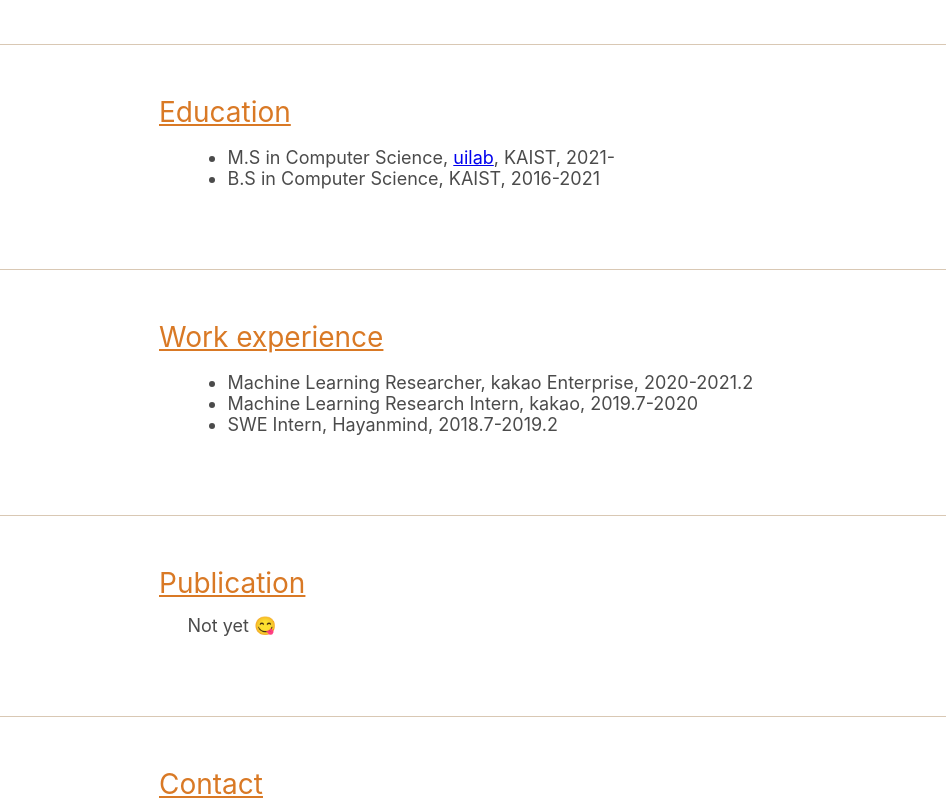
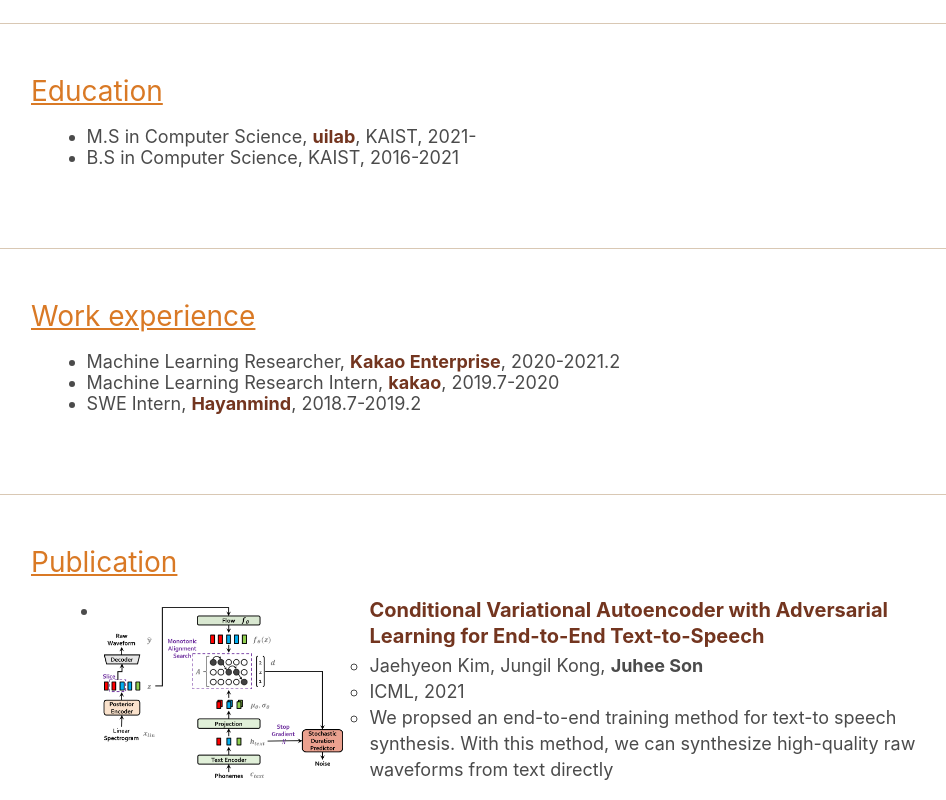
Before and after one commit to juheeuu/blog, a React (Create React App) app: page / in a window 1280 px wide. Shown: the part 600-1400 px from the top of the page, without its empty margins (171-1117 px from the left). Built offline with nearby package versions, Linux system fonts and the light colour scheme.

Commit message:
append publication

```diff
--- a/src/App.css
+++ b/src/App.css
@@ -51,3 +51,17 @@ hr {
   background-color:#D9C8B4;
   height: 1px;
 }
+
+a:link {
+  color:#73351F;
+  text-decoration: none;
+  font-weight: bold;
+}
+a:visited {
+  color:#73351F;
+  text-decoration: none;
+ }
+a:hover {
+  color:red;
+  text-decoration: underline;
+ }
--- a/src/App.js
+++ b/src/App.js
@@ -1,17 +1,20 @@
 
 import profile_img from './profile.jpeg';
+import vits_img from './publication/vits.jpeg';
 import {Section} from './Section.js';
+import {Publication} from './Publication.js';
+
 import './App.css';
 
 function App() {
 
   const text_div =
-    <div style={{marginLeft: '3vw', marginBottom: 20, marginTop: 15, fontSize: 18, font: 'Fira Sans', color: '#4b4b4b'}}>
-      Hi! I am Juhee Son, MS student at KAIST Schoole of Computing, advised by <a href="https://aliceoh9.github.io/">Alice Oh</a>. My research interests are non-autoregressive sequence generation, controllable language generation
+    <div style={{marginLeft: '2vw', marginBottom: 20, marginTop: 15, fontSize: 18, font: 'Fira Sans', color: '#4b4b4b'}}>
+      Hi! I am Juhee Son, MS student at KAIST School of Computing, advised by <a href="https://aliceoh9.github.io/">Alice Oh</a>. My research interests are non-autoregressive sequence generation, controllable language generation
     </div>
 
   const education_div =
-    <div style={{marginLeft: '3vw', marginBottom: 20, marginTop: 15, fontSize: 18, font: 'Fira Sans', color: '#4b4b4b'}}>
+    <div style={{marginLeft: '2vw', marginBottom: 20, marginTop: 15, fontSize: 18, font: 'Fira Sans', color: '#4b4b4b'}}>
       <ul>
         <li>
           M.S in Computer Science, <a href="https://uilab.kaist.ac.kr/">uilab</a>, KAIST, 2021-
@@ -23,23 +26,34 @@ function App() {
     </div>
 
 const work_experience =
-  <div style={{marginLeft: '3vw', marginBottom: 20, marginTop: 15, fontSize: 18, font: 'Fira Sans', color: '#4b4b4b'}}>
+  <div style={{marginLeft: '2vw', marginBottom: 20, marginTop: 15, fontSize: 18, font: 'Fira Sans', color: '#4b4b4b'}}>
     <ul>
       <li>
-        Machine Learning Researcher, kakao Enterprise, 2020-2021.2
+        Machine Learning Researcher, <a href="https://www.kakaoenterprise.com/">Kakao Enterprise</a>, 2020-2021.2
       </li>
       <li>
-        Machine Learning Research Intern, kakao, 2019.7-2020
+        Machine Learning Research Intern, <a href="https://www.kakaocorp.com/">kakao</a>, 2019.7-2020
       </li>
       <li>
-        SWE Intern, Hayanmind, 2018.7-2019.2
+        SWE Intern, <a href="https://hayanmind.com/">Hayanmind</a>, 2018.7-2019.2
       </li>
     </ul>
   </div>
 
   const publication =
     <div style={{marginLeft: '3vw', marginBottom: 20, marginTop: 15, fontSize: 18, font: 'Fira Sans', color: '#4b4b4b'}}>
-      Not yet 😋
+      <ul>
+        <li>
+            {<Publication
+                img={vits_img}
+                title="Conditional Variational Autoencoder with Adversarial Learning for End-to-End Text-to-Speech"
+                authors={<div>Jaehyeon Kim, Jungil Kong, <b>Juhee Son</b></div>}
+                conf="ICML, 2021"
+                contents="We propsed an end-to-end training method for text-to speech synthesis. With this method, we can synthesize high-quality raw waveforms from text directly"
+                paperlink="https://arxiv.org/abs/2106.06103"
+              />}
+        </li>
+      </ul>
     </div>
 
   const contact =
--- /dev/null
+++ b/src/Publication.js
@@ -0,0 +1,19 @@
+export function Publication(props) {
+    return(
+      <div style={{"line-height": 26}}>
+          <img src={props.img} style={{width: 250, float: 'left', marginRight: 20}}/>
+          <div style={{"font-size": 20, "font-weight": 'bold', marginBottom: 4}}><a href={props.paperlink}>{props.title}</a></div>
+          <ul>
+              <li>
+              {props.authors}
+              </li>
+              <li>
+              {props.conf}
+              </li>
+              <li>
+              {props.contents}
+              </li>
+          </ul>
+      </div>
+    );
+}
--- a/src/Section.js
+++ b/src/Section.js
@@ -2,7 +2,7 @@
 export function Section(props) {
     return(
         <div style={{marginTop: 30, marginBottom: 50}}>
-        <div className="block" style={{marginTop: 20, textAlign: 'left', marginLeft: '25vw', marginRight: '25vw', marginBottom: 80}}>
+        <div className="block" style={{marginTop: 20, textAlign: 'left', marginLeft: '15vw', marginRight: '15vw', marginBottom: 80}}>
           <div className="block-title" style={{"font-size": 28, "color": "#D97925", marginLeft: 10, textDecoration: 'underline'}}> {props.title} </div>
           {props.innerdiv}
         </div>
```
Also changed, not shown: src/publication/vits.jpeg (added).
